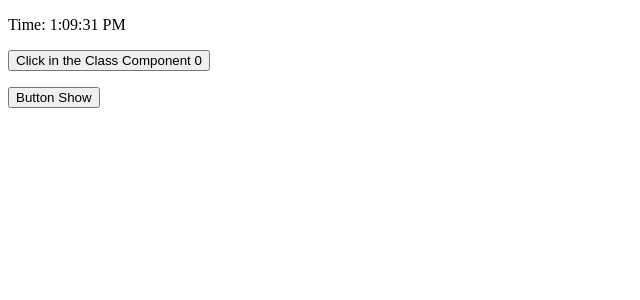
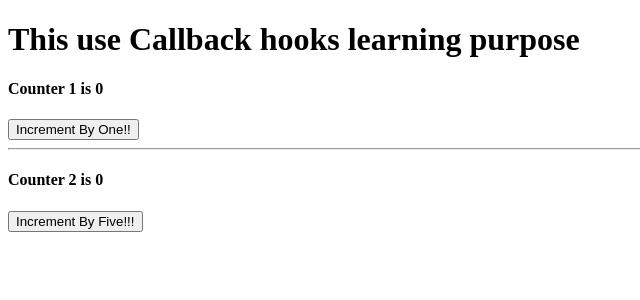
Before and after one commit to Ujjal-ENG/functional-react, a React (Create React App) app in the folder react-project-template/: page / in a window 1280 px wide. Shown: the top 300 px of the page, without its empty margins (0-640 px from the left). Built offline with nearby package versions, Linux system fonts and the light colour scheme.

Commit message:
learn two hooks, useMemo and useCallBack, just amazing react hookss

```diff
--- a/react-project-template/src/App.js
+++ b/react-project-template/src/App.js
@@ -1,18 +1,26 @@
-import React, { useState } from 'react';
-import Counter from './components/Counter';
-import UseEffectClass from './components/UseEffectClass';
-import UseEffectFunction from './components/UseEffectFunction';
+import React, { useState, useCallback } from 'react';
+import Button from './components/Button';
+import ShowCount from './components/ShowCount';
 
 const App = () => {
-    const [show, setShow] = useState(true);
+    const [count1, setCount1] = useState(0);
+    const [count2, setCount2] = useState(0);
+
+    const incrementByOne = useCallback(() => {
+        setCount1((ps) => ps + 1);
+    }, []);
+    const incrementByFive = useCallback(() => {
+        setCount2((ps) => ps + 5);
+    }, []);
+
     return (
         <div>
-            {show && <UseEffectFunction />}
-            <p>
-                <button type="button" onClick={() => setShow((ps) => !ps)}>
-                    {show ? 'Button Show' : 'Button Hide'}
-                </button>
-            </p>
+            <h1>This use Callback hooks learning purpose</h1>
+            <ShowCount count={count1} title="Counter 1" />
+            <Button handleClick={incrementByOne}>Increment By One!!</Button>
+            <hr />
+            <ShowCount count={count2} title="Counter 2" />
+            <Button handleClick={incrementByFive}>Increment By Five!!!</Button>
         </div>
     );
 };
--- /dev/null
+++ b/react-project-template/src/components/Button.js
@@ -0,0 +1,14 @@
+import React from 'react';
+
+const Button = ({ handleClick, children }) => {
+    console.log(`rendering ${children}`);
+    return (
+        <div>
+            <button type="button" onClick={handleClick}>
+                {children}
+            </button>
+        </div>
+    );
+};
+
+export default React.memo(Button);
--- /dev/null
+++ b/react-project-template/src/components/ShowCount.js
@@ -0,0 +1,14 @@
+import React from 'react';
+
+const ShowCount = ({ count, title }) => {
+    console.log(`Rendering ${title}`);
+    return (
+        <>
+            <h4>
+                {title} is {count}
+            </h4>
+        </>
+    );
+};
+
+export default React.memo(ShowCount);
```
